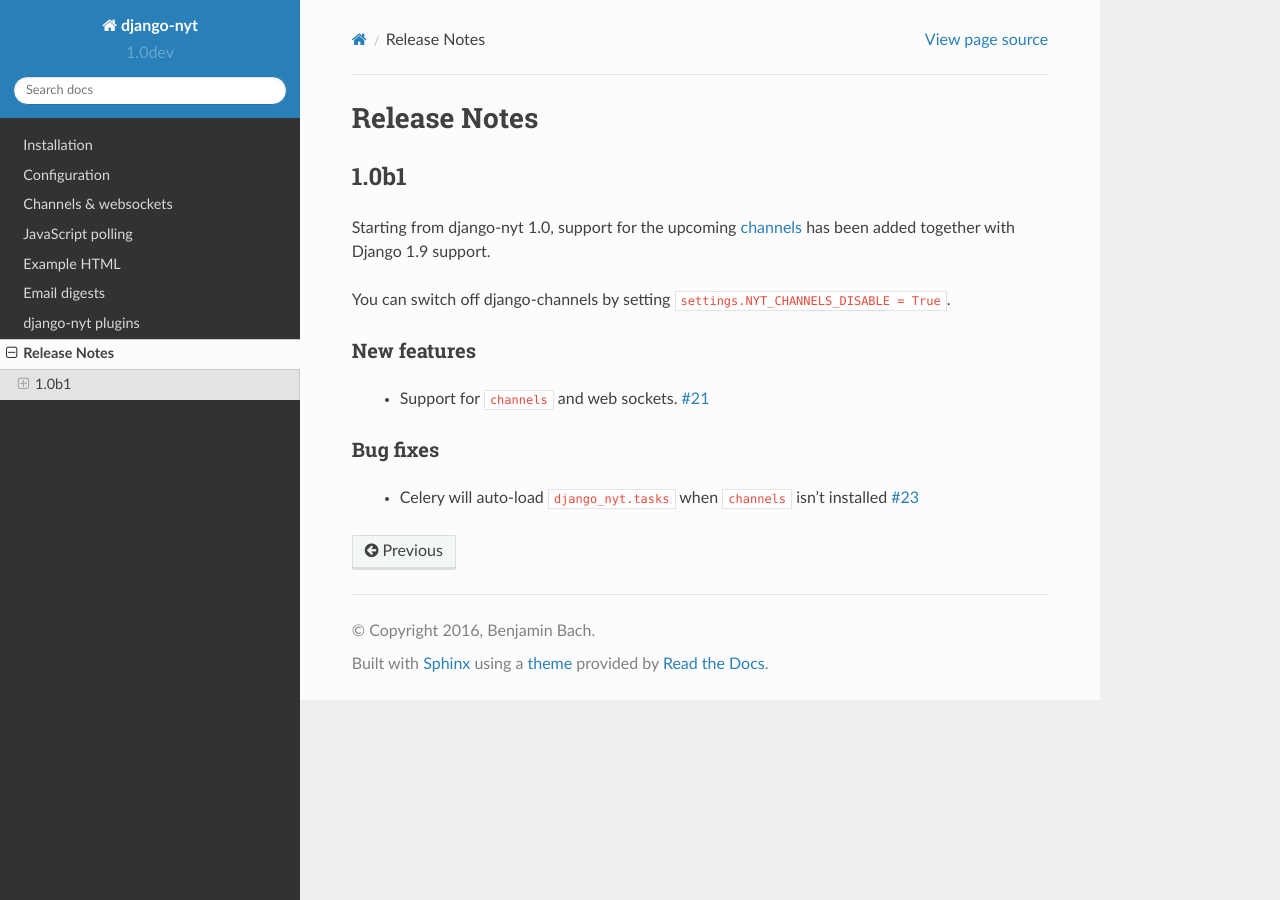
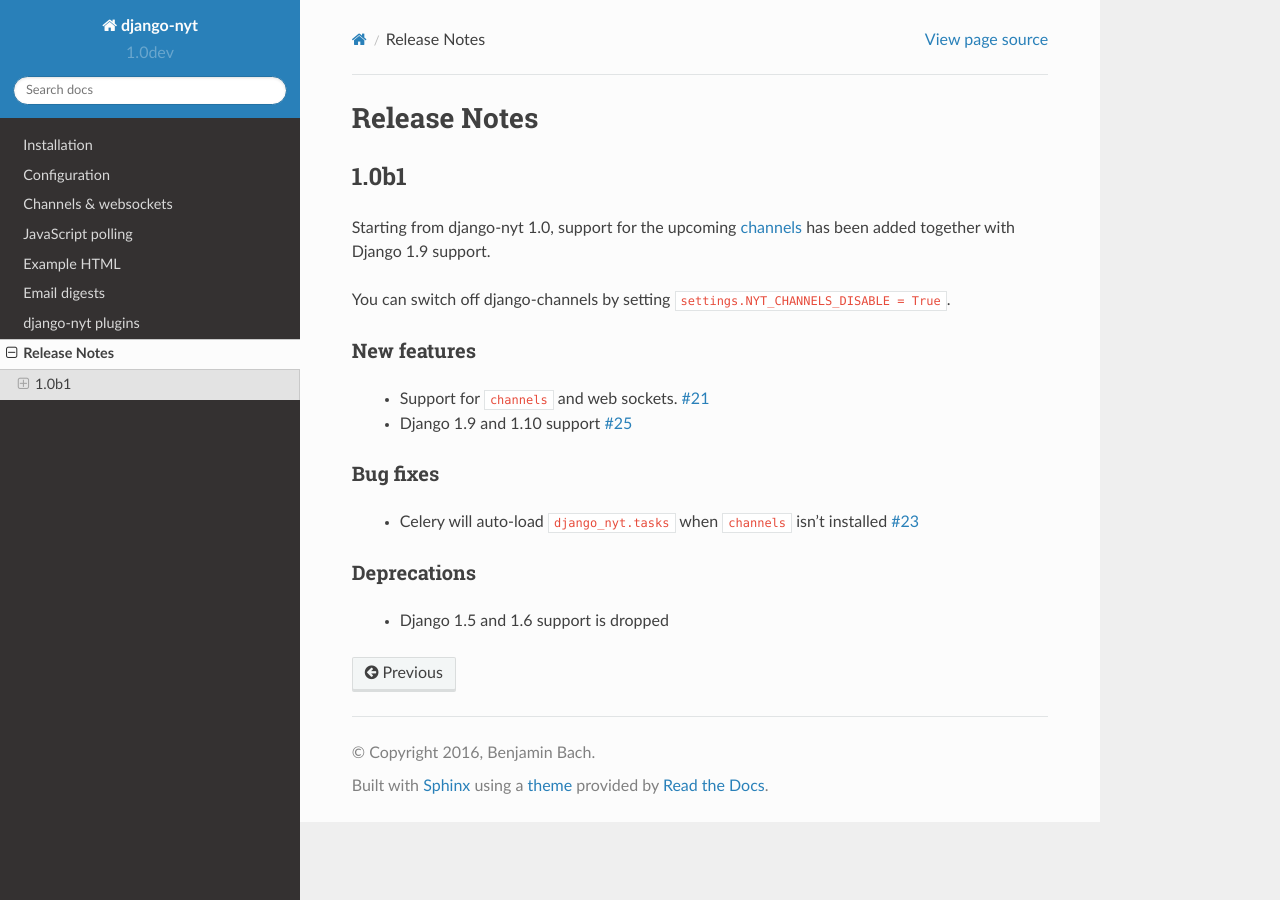
Before and after one commit to django-wiki/django-nyt, a Sphinx documentation site: the page built from docs/release_notes.rst, in a window 1280 px wide. Built offline with Sphinx 7.4.7 and the Read the Docs theme 2.0.0, drawn with Linux system fonts in a browser that asks for light colours; pages that are not in the unit, such as notebooks, are missing from menus.

Commit message:
Release notes about django support

```diff
--- a/docs/release_notes.rst
+++ b/docs/release_notes.rst
@@ -16,9 +16,16 @@
 ^^^^^^^^^^^^
 
  * Support for ``channels`` and web sockets. :url-issue:`21`
+ * Django 1.9 and 1.10 support :url-issue:`25`
 
 
 Bug fixes
 ^^^^^^^^^
 
  * Celery will auto-load ``django_nyt.tasks`` when ``channels`` isn't installed :url-issue:`23`
+
+
+Deprecations
+^^^^^^^^^^^^
+
+ * Django 1.5 and 1.6 support is dropped
```
